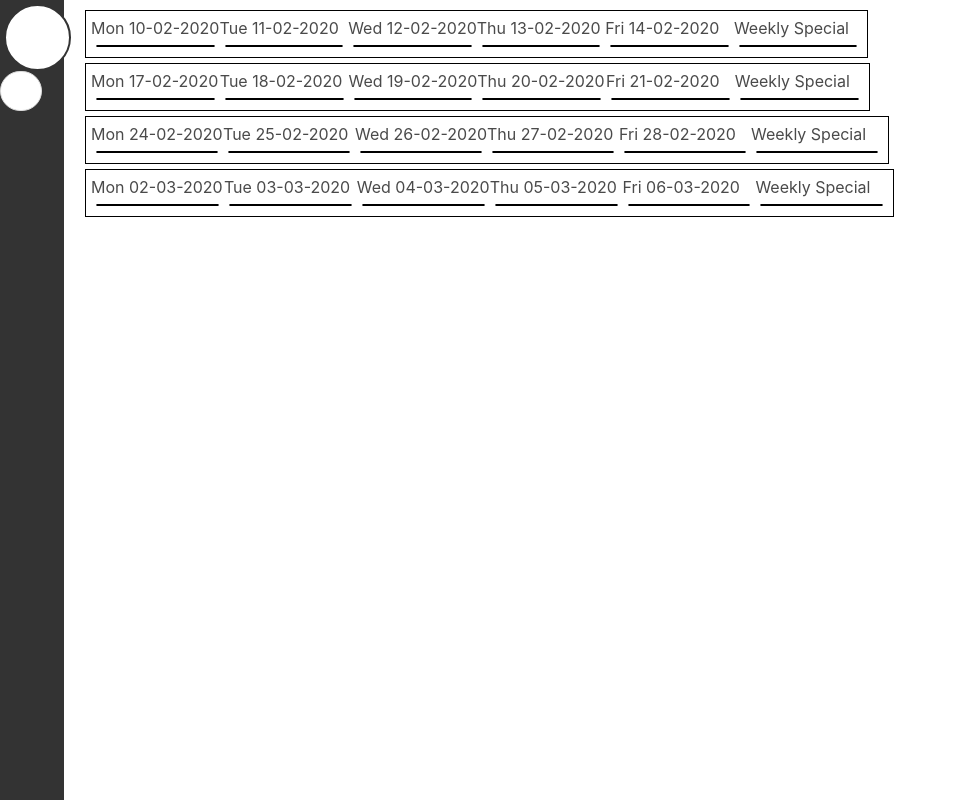
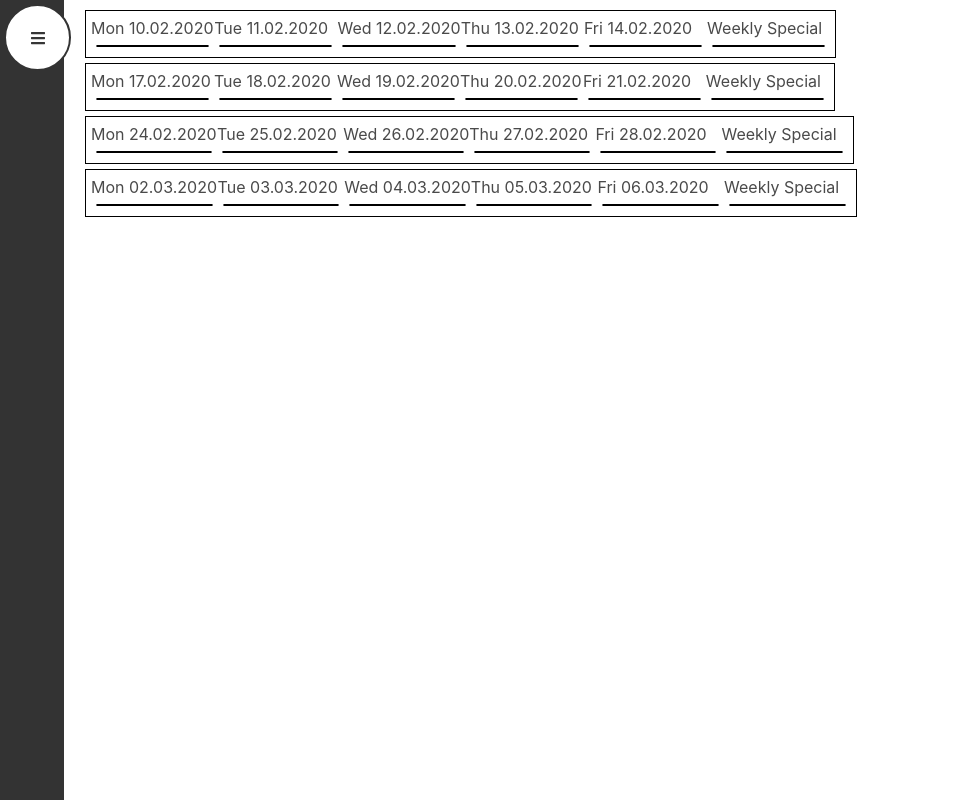
Before and after one commit to Ornova/Probe-IPA, a React (Create React App) app: page /admin in a window 1280 px wide. Shown: the whole page, without its empty margins (0-957 px from the left). Built offline with nearby package versions, Linux system fonts and the light colour scheme.

Commit message:
Fixed Semantics and Sidepanels; added Fontawsome

```diff
--- a/src/components/AdminView.jsx
+++ b/src/components/AdminView.jsx
@@ -17,7 +17,7 @@ const AdminView = props => {
 	const dayOne = momentNow.day();
 
 	return (
-		<div className="view">
+		<section className="view">
 			{/* Displays the Navigation Menu on the lefthand side of the Page */}
 			<Sidemenu />
 			{/*
@@ -54,7 +54,7 @@ const AdminView = props => {
 				date={momentNow4}
 				selectedRestaurant={selectedRestaurant}
 			/>
-		</div>
+		</section>
 	);
 };
 
--- a/src/components/CustomerView.jsx
+++ b/src/components/CustomerView.jsx
@@ -13,14 +13,14 @@ const CustomerView = props => {
 	const dayOne = momentNow.day();
 
 	return (
-		<div className="view">
+		<section className="view">
 			{/* Displays the Navigation Menu on the lefthand side of the Page */}
 			<Sidemenu />
 			{/* Displays the first week */}
 			<WeekDisplay dayOne={dayOne} date={momentNow} />
 			{/* Displays the second week */}
 			<WeekDisplay dayOne={dayOne} date={momentNow2} />
-		</div>
+		</section>
 	);
 };
 
--- a/src/components/DayDisplay.jsx
+++ b/src/components/DayDisplay.jsx
@@ -19,7 +19,7 @@ const DayDislay = props => {
 	 * handles the click of the "+"-Button to add an item to the day
 	 */
 	function handleButtonClick() {
-		dispatch(isChoosingMenuitem({ bool: true, date: props.date.format("DD-MM-YYYY") }));
+		dispatch(isChoosingMenuitem({ bool: true, date: props.date.format("DD.MM.YYYY") }));
 		// redirect to the menulist
 		history.push("/menulist");
 	}
@@ -38,19 +38,19 @@ const DayDislay = props => {
 				if (menuStore.menu1)
 					filteredByDateMenus = menuStore.menu1.filter(n => {
 						// filter for the day
-						return n.date === props.date.format("DD-MM-YYYY");
+						return n.date === props.date.format("DD.MM.YYYY");
 					});
 				break;
 			case "menu2":
 				if (menuStore.menu2)
 					filteredByDateMenus = menuStore.menu2.filter(n => {
-						return n.date === props.date.format("DD-MM-YYYY");
+						return n.date === props.date.format("DD.MM.YYYY");
 					});
 				break;
 			case "menu3":
 				if (menuStore.menu3)
 					filteredByDateMenus = menuStore.menu3.filter(n => {
-						return n.date === props.date.format("DD-MM-YYYY");
+						return n.date === props.date.format("DD.MM.YYYY");
 					});
 				break;
 
@@ -75,23 +75,20 @@ const DayDislay = props => {
 				price={m.price}
 				description={m.desc}
 				id={m.id}
-				date={props.date.format("DD-MM-YYYY")}
+				date={props.date.format("DD.MM.YYYY")}
 			/>
 		));
 	}
 
 	return (
-		<div className="daydisplay" id={props.id}>
+		<section className="daydisplay" id={props.id}>
 			{compare()}
 			{menuStore.isAdmin && (
-				<input
-					type="button"
-					onClick={event => handleButtonClick()}
-					value="+"
-					className="button "
-				/>
+				<button type="submit" onClick={() => handleButtonClick()} className="button">
+					+
+				</button>
 			)}
-		</div>
+		</section>
 	);
 };
 
--- a/src/components/Login.jsx
+++ b/src/components/Login.jsx
@@ -77,7 +77,7 @@ const Login = () => {
 	}
 
 	return (
-		<div className="container">
+		<section className="container">
 			<form className="login has-text-centered">
 				<div className="field">
 					<p className="control has-icons-left">
@@ -135,7 +135,7 @@ const Login = () => {
 					</p>
 				</div>
 			</form>
-		</div>
+		</section>
 	);
 };
 
--- a/src/components/Menuitem.jsx
+++ b/src/components/Menuitem.jsx
@@ -51,7 +51,8 @@ const Menuitem = props => {
 	 * changeItemPreparation
 	 * prepares everything so that the item can be easily added to the day
 	 */
-	function changeItemPreparation() {
+	function changeItemPreparation(event) {
+		event.preventDefault();
 		/* changing mode to item choosing mode */
 		dispatch(isChoosingMenuitem({ bool: true, date: props.date }));
 		/* rediriect to the full menulist */
@@ -61,16 +62,6 @@ const Menuitem = props => {
 	}
 
 	return (
-		<div>
-			{/*
-			 explanation onClick:
-			 if the user should be choosing a Menuitem
-			 the Item clicked will be added to the list of Items
-			 	for the day from which the selection was first started
-			 else it will check if there is a date definded,
-			 the absence of which is the signifing character that
-			 	the menulist was called over itself and not to select an item for a day
-			 */}
 		<div
 			className="menuitem"
 			id={props.id}
@@ -94,25 +85,27 @@ const Menuitem = props => {
 			{/* if the user is an admin and areButtonsVisible is true then the following code will be exceuted */}
 			{menuStore.isAdmin && areButtonsVisible && (
 				<div>
-						<input
-							value="..."
-							type="button"
-							onClick={() => {
-								changeItemPreparation();
+					<button
+						type="submit"
+						onClick={event => {
+							changeItemPreparation(event);
 						}}
 						className="button menuitem-button-1"
-						/>
-						<input
-							value="Remove Item"
-							type="button"
-							onClick={() => {
+					>
+						...
+					</button>
+					<button
+						type="submit"
+						onClick={event => {
+							event.preventDefault();
 							dispatch(removeItem({ date: props.date, id: props.id }));
 						}}
 						className="button menuitem-button-2"
-						/>
+					>
+						Remove Item
+					</button>
 				</div>
 			)}
-			</div>
 		</div>
 	);
 };
--- a/src/components/Menulist.jsx
+++ b/src/components/Menulist.jsx
@@ -59,12 +59,20 @@ const Menulist = props => {
 	}
 
 	return (
-		<div>
+		<section>
 			{/* Displays the Navigation Menu on the lefthand side of the Page */}
 			<Sidemenu />
 			<div className="menulist">{showAllItems()}</div>
 			{menuStore.isAdmin && (
-				<input type="button" className="button menulist-add" onClick={() => {}} value="+" />
+				<button
+					type="submit"
+					className="button menulist-add"
+					onClick={event => {
+						event.preventDefault();
+					}}
+				>
+					+
+				</button>
 			)}
 			{menuStore.isAdmin && selectedItem && (
 				<div className="editMenuitem">
@@ -93,30 +101,37 @@ const Menulist = props => {
 						onChange={event => changeItem(event)}
 					/>
 					<div className="control-buttons-critical">
-						<input
-							type="button"
+						<button
+							type="submit"
 							className="button is-rounded is-danger"
-							value="Delete"
-							onChange={() => {}}
-						/>
+							onChange={event => {
+								event.preventDefault();
+							}}
+						>
+							Delete
+						</button>
 					</div>
 					<div className="control-buttons-non-critical">
-						<input
-							type="button"
+						<button
+							type="submit"
 							className="button is-rounded is-danger"
-							value="Add"
-							onClick={() => {}}
-						/>
-						<input
-							type="button"
+							onClick={event => {
+								event.preventDefault();
+							}}
+						>
+							Add
+						</button>
+						<button
+							type="submit"
 							className="button is-rounded is-danger"
-							value="Cancel"
-							onClick={() => cancelButton()}
-						/>
+							onClick={event => cancelButton()}
+						>
+							Cancel
+						</button>
 					</div>
 				</div>
 			)}
-		</div>
+		</section>
 	);
 };
 
--- a/src/components/Sidemenu.jsx
+++ b/src/components/Sidemenu.jsx
@@ -1,10 +1,14 @@
-import React, { useState } from "react";
+import React, { useState, useRef } from "react";
+import useOutsideClick from "./useOutsideClick";
 import "./../scss/sidemenu.scss";
-import { restaurants } from "./../json/restaurants";
+import { FontAwesomeIcon } from "@fortawesome/react-fontawesome";
+
+import { faBars } from "@fortawesome/free-solid-svg-icons";
 import { useHistory } from "react-router-dom";
 import { useDispatch, useSelector } from "react-redux";
+
+import { restaurants } from "./../json/restaurants";
 import { changeMenu } from "./../redux/_actions/menu.actions";
-
 import { toggleAdmin } from "./../redux/_actions/menu.actions";
 
 const Sidemenu = () => {
@@ -12,9 +16,16 @@ const Sidemenu = () => {
 	const isAdmin = useSelector(state => state.menu.isAdmin);
 	const dispatch = useDispatch();
 	const history = useHistory();
+	const ref = useRef();
 
 	// is sidemenu expanded
 	const [isExpanded, toggleIsExpanded] = useState();
+
+	useOutsideClick(ref, () => {
+		if (isExpanded) {
+			toggleIsExpanded(!isExpanded);
+		}
+	});
 
 	/**
 	 * listAllNavOptions
@@ -36,6 +47,7 @@ const Sidemenu = () => {
 			filteredRestaurants.map(f =>
 				restaurantList.push(
 					<li
+						className="list-item"
 						key={f.id}
 						onClick={() => {
 							dispatch(changeMenu(f.statevalue));
@@ -51,24 +63,28 @@ const Sidemenu = () => {
 	}
 
 	return (
-		<div className={!isExpanded ? "sidemenu" : "expanded-sidemenu"}>
+		<section className={!isExpanded ? "sidemenu" : "expanded-sidemenu"} ref={ref}>
 			<div className="sidemenu-button">
 				<label htmlFor="sidemenu-toggler">
-					<input
-						type="button"
+					<button
+						type="submit"
 						className="button is-rounded sidemenu-toggler"
-						onClick={() => {
+						onClick={event => {
+							event.preventDefault();
 							toggleIsExpanded(!isExpanded);
 						}}
-					></input>
+					>
+						<FontAwesomeIcon icon={faBars} />
+					</button>
 				</label>
 			</div>
 			{/* if sidemenu is expanded */}
 			{isExpanded && (
-				<ul>
+				<ul className="list ">
 					{listAllNavOptions()}
-					{isAdmin ? (
+					{isAdmin && (
 						<li
+							className="list-item"
 							key="menuitemlist"
 							onClick={() => {
 								history.push("/menulist");
@@ -76,26 +92,37 @@ const Sidemenu = () => {
 						>
 							Menulist
 						</li>
-					) : null}
-					<li>
-						<input
-							type="button"
-							className="button is-rounded"
+					)}
+					{isAdmin ? (
+						<li
+							className="list-item"
 							onClick={() => {
-								dispatch(toggleAdmin(!isAdmin));
+								dispatch(toggleAdmin(false));
 							}}
-						/>
+						>
+							Log out
+						</li>
+					) : (
+						<li
+							className="list-item"
+							onClick={() => {
+								history.push("/login");
+							}}
+						>
+							Log In
+						</li>
+					)}
+					<li
+						className="list-item"
+						onClick={() => {
+							dispatch(toggleAdmin(!isAdmin));
+						}}
+					>
+						toggleAdmin
 					</li>
 				</ul>
 			)}
-			<input
-				type="button"
-				className="button is-rounded sidemenu-toggler"
-				onClick={() => {
-					history.push("/login");
-				}}
-			></input>
-		</div>
+		</section>
 	);
 };
 
--- a/src/components/WeekDisplay.jsx
+++ b/src/components/WeekDisplay.jsx
@@ -15,13 +15,13 @@ const WeekDisplay = props => {
 	const momentclone = props.date;
 
 	return (
-		<div className="weekdisplay is-rounded">
+		<section className="weekdisplay is-rounded">
 			<div>
 				{moment(momentclone)
 					.subtract(props.dayOne, "days")
 					.add(1, "days") // 1 day
 
-					.format("ddd DD-MM-YYYY")}
+					.format("ddd DD.MM.YYYY")}
 				<DayDisplay
 					selectedRestaurant={menuStore.selectedMenu}
 					date={
@@ -42,7 +42,7 @@ const WeekDisplay = props => {
 					.subtract(props.dayOne, "days")
 					.add(1, "days") // 1 day
 					.add(24, "hours") // 1 day
-					.format("ddd DD-MM-YYYY")}
+					.format("ddd DD.MM.YYYY")}
 				<DayDisplay
 					selectedRestaurant={menuStore.selectedMenu}
 					date={
@@ -64,7 +64,7 @@ const WeekDisplay = props => {
 					.subtract(props.dayOne, "days")
 					.add(1, "days") // 1 day
 					.add(48, "hours") // 2 days
-					.format("ddd DD-MM-YYYY")}
+					.format("ddd DD.MM.YYYY")}
 				<DayDisplay
 					selectedRestaurant={menuStore.selectedMenu}
 					date={
@@ -86,7 +86,7 @@ const WeekDisplay = props => {
 					.subtract(props.dayOne, "days")
 					.add(1, "days") // 1 day
 					.add(72, "hours") // 3 days
-					.format("ddd DD-MM-YYYY")}
+					.format("ddd DD.MM.YYYY")}
 				<DayDisplay
 					selectedRestaurant={menuStore.selectedMenu}
 					date={
@@ -108,7 +108,7 @@ const WeekDisplay = props => {
 					.subtract(props.dayOne, "days")
 					.add(1, "days") // 1 day
 					.add(96, "hours") // 4 days
-					.format("ddd DD-MM-YYYY")}
+					.format("ddd DD.MM.YYYY")}
 				<DayDisplay
 					selectedRestaurant={menuStore.selectedMenu}
 					date={
@@ -138,7 +138,7 @@ const WeekDisplay = props => {
 					id="weeklySpecial"
 				/>
 			</div>
-		</div>
+		</section>
 	);
 };
 
--- /dev/null
+++ b/src/components/useOutsideClick.jsx
@@ -0,0 +1,19 @@
+import { useEffect } from "react";
+
+const useOutsideClick = (ref, callback) => {
+	const handleClick = e => {
+		if (ref.current && !ref.current.contains(e.target)) {
+			callback();
+		}
+	};
+
+	useEffect(() => {
+		document.addEventListener("click", handleClick);
+
+		return () => {
+			document.removeEventListener("click", handleClick);
+		};
+	});
+};
+
+export default useOutsideClick;
--- a/src/scss/sidemenu.scss
+++ b/src/scss/sidemenu.scss
@@ -29,3 +29,5 @@
 	width: 12em;
 	z-index: 15;
 }
+.menulist {
+}
```
Also changed, not shown: src/components/WeeklySpecial.jsx (+14 -12 lines). Lines whose indentation alone changed are shown as unchanged.
